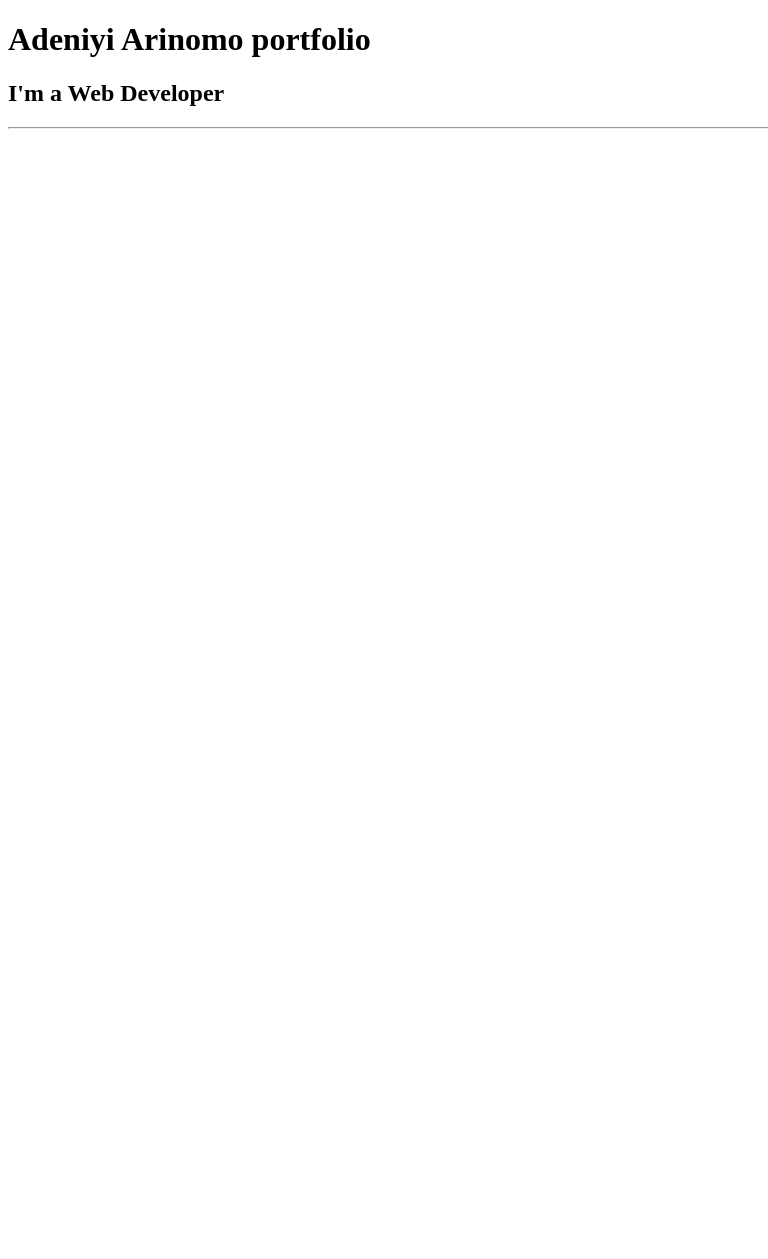
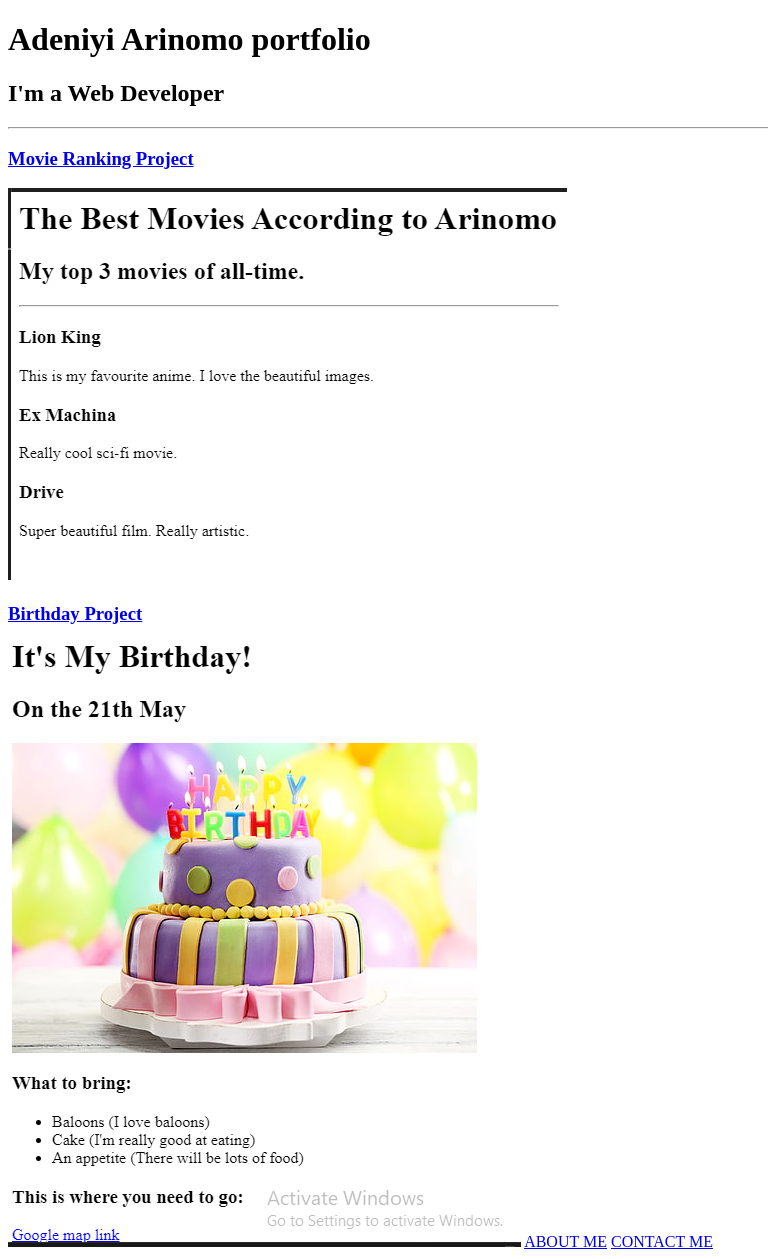
Before and after one commit to Aarinomo/Aarinom0_portfolio, a plain HTML site: page index.html in a window 1280 px wide. Shown: the whole page, without its empty margins (0-768 px from the left). Before the commit the page ends 800 px from the top, so only its background shows below. Drawn offline with Linux system fonts and the light colour scheme.

Commit message:
Add files via upload
uploaded initial portfolio file

```diff
--- a/index.html
+++ b/index.html
@@ -24,7 +24,15 @@ https://developer.mozilla.org/en-US/docs/Web/HTML/Element/img#attr-height -->
     <h1>Adeniyi Arinomo portfolio</h1>
     <h2>I'm a Web Developer</h2>
     <hr>
-
-
+    <a href="./public/movie-ranking.html">
+        <h3>Movie Ranking Project</h3>
+    </a>
+    <img src="./assets/images/move rank.PNG" alt="Movie ranking project" >
+<a href="./public/birthday-invite.html">
+    <h3> Birthday Project</h3>
+</a>
+<img src="./assets/images/bday invite.PNG" alt="Birthday project" >
+<a href="./public/about.html">ABOUT ME</a>
+<a href="./public/contact.html">CONTACT ME</a>
 </body>
 </html>
```
Also changed, not shown: public/movie-ranking.html (+1 -1 lines), assets/images/bday invite.PNG (added), assets/images/move rank.PNG (added).
